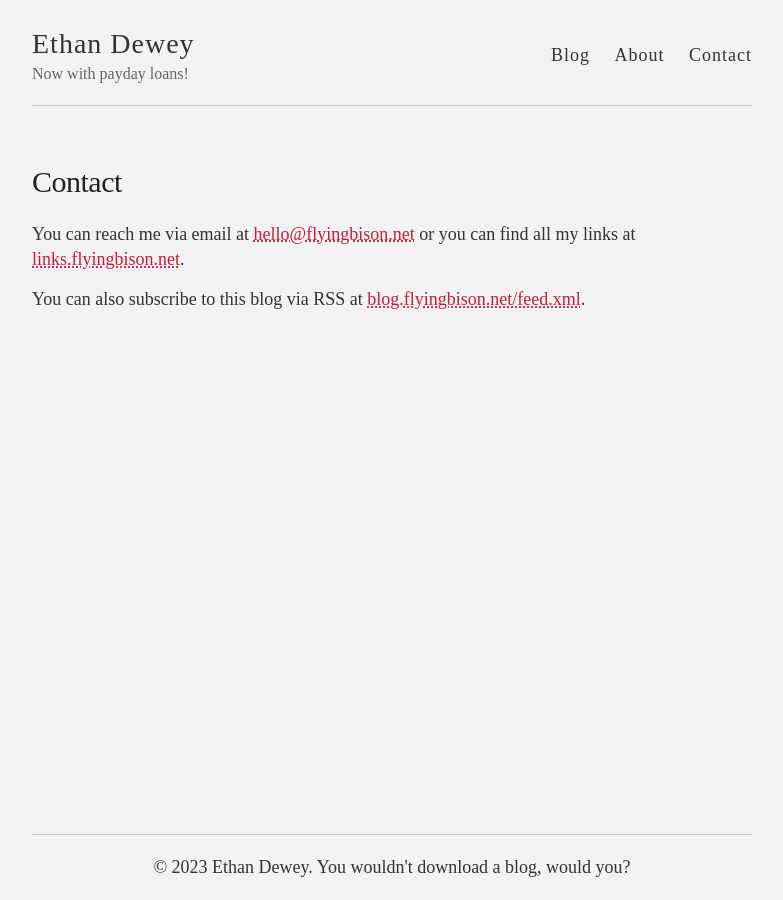
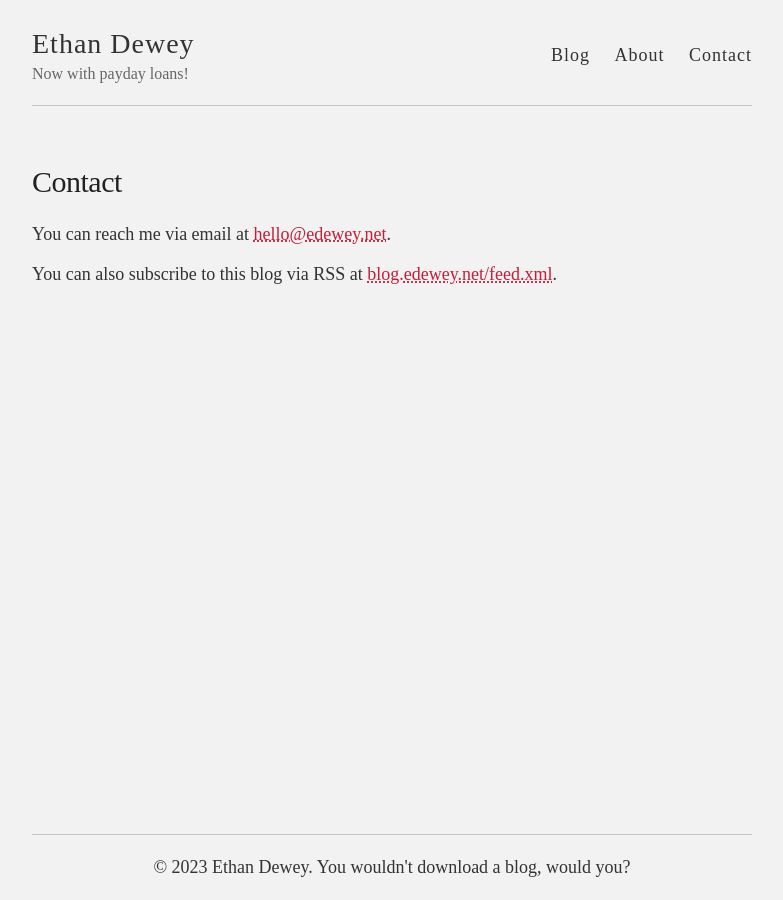
Before and after one commit to conjuredbytes/conjuredbytes.github.io, a Jekyll site: the page built from contact.md, in a window 1280 px wide. Shown: the whole page, without its empty margins (248-1031 px from the left). Built offline with Jekyll 4.4.1, drawn with Linux system fonts in a browser that asks for light colours; some web fonts are replaced.

Commit message:
Update contact.md

```diff
--- a/contact.md
+++ b/contact.md
@@ -4,6 +4,6 @@ title: Contact
 permalink: /contact/
 ---
 
-You can reach me via email at [hello@flyingbison.net](mailto:hello@flyingbison.net) or you can find all my links at [links.flyingbison.net](https://links.flyingbison.net).
+You can reach me via email at [hello@edewey.net](mailto:hello@edewey.net).
 
-You can also subscribe to this blog via RSS at [blog.flyingbison.net/feed.xml](https://blog.flyingbison.net/feed.xml).
+You can also subscribe to this blog via RSS at [blog.edewey.net/feed.xml](https://blog.edewey.net/feed.xml).
```
